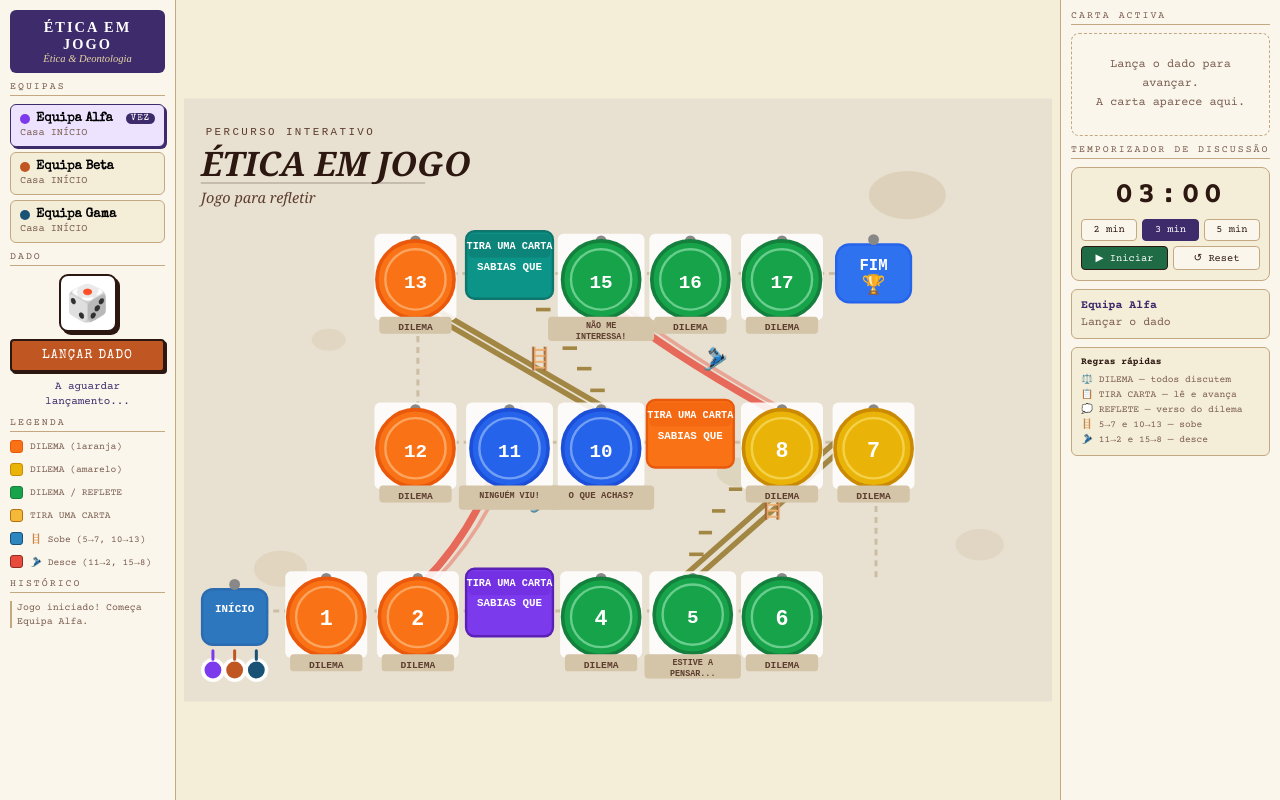
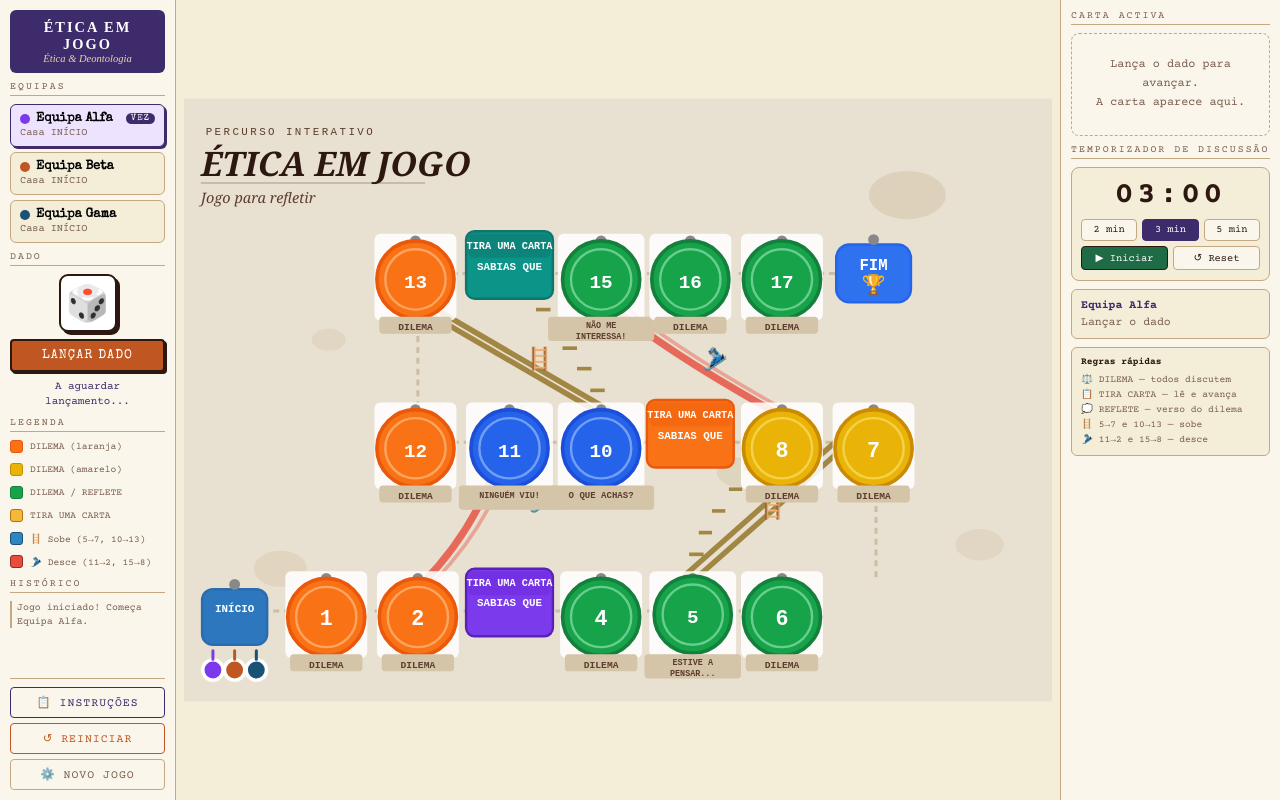
Before and after one commit to EnfermEtica/etica-em-jogo, a React (Create React App) app: page / in a window 1280 px wide. Both pictures are taken after a click on the button "▶ INICIAR JOGO". Built offline with nearby package versions, Linux system fonts and the light colour scheme.

Commit message:
Add files via upload

```diff
--- a/src/components/GameScreen.jsx
+++ b/src/components/GameScreen.jsx
@@ -95,6 +95,7 @@ export default function GameScreen({ teams, onRestart }) {
       }, 1000);
     }
     return () => clearInterval(sabiasRef.current);
+  // eslint-disable-next-line react-hooks/exhaustive-deps
   }, [sabiasActive]);
 
   const stopSabiasTimer = () => {
@@ -134,6 +135,7 @@ export default function GameScreen({ teams, onRestart }) {
     const isSobe = TELEPORT_MESSAGES[fromPos]?.sobe;
     addLog(`${isSobe ? '🪜' : '🎿'} ${teams[tIdx].name} ${isSobe ? 'subiu' : 'desceu'}! → Casa ${BOARD[dest]?.n}`, true);
     processLanding(dest, tIdx);
+  // eslint-disable-next-line react-hooks/exhaustive-deps
   }, [teams, addLog]);
 
   // ── Avançar após SABIAS QUE ───────────────────────────────────
@@ -159,6 +161,7 @@ export default function GameScreen({ teams, onRestart }) {
     } else {
       processLanding(newPos, tIdx);
     }
+  // eslint-disable-next-line react-hooks/exhaustive-deps
   }, [teams, addLog, executeTeleport]);
 
   // ── Processar aterragem numa casa ─────────────────────────────
@@ -194,6 +197,7 @@ export default function GameScreen({ teams, onRestart }) {
       setSabiasCountdown(120);
       setSabiasActive(true);
     }
+  // eslint-disable-next-line react-hooks/exhaustive-deps
   }, [addLog, resetTimer, timerDefault]);
 
   // ── Lançar dado ───────────────────────────────────────────────
@@ -249,6 +253,63 @@ export default function GameScreen({ teams, onRestart }) {
     const tIdx = sabiasTurnRef.current;
     stopSabiasTimer();
     executeSabiasAdvance(pos, tIdx);
+  };
+
+  // ── Reiniciar jogo (mantém equipas) ──────────────────────────
+  const handleReiniciar = () => {
+    setModal({
+      title: '↺ Reiniciar Jogo',
+      body: 'As peças voltam ao INÍCIO e o jogo recomeça.\nOs nomes das equipas mantêm-se.\n\nTens a certeza?',
+      onClose: () => {
+        setPositions(teams.map(() => 0));
+        setTurn(0);
+        setRolled(false);
+        setDiceVal(null);
+        setActiveCard(null);
+        setShowReflete(false);
+        setWinner(null);
+        setLog([`Jogo reiniciado! Começa ${teams[0].name}.`]);
+        resetTimer(timerDefault);
+        stopSabiasTimer();
+        pairDeck.current = shuffle(PAIRS.map((_, i) => i));
+        sabiasDeck.current = shuffle(SABIAS.map((_, i) => i));
+      },
+    });
+  };
+
+  // ── Novo jogo (volta ao setup) ────────────────────────────────
+  const handleNovoJogo = () => {
+    setModal({
+      title: '⚙️ Novo Jogo',
+      body: 'Vais voltar ao ecrã de configuração.\nO jogo actual será terminado.\n\nTens a certeza?',
+      onClose: () => {
+        clearInterval(timerRef.current);
+        stopSabiasTimer();
+        onRestart();
+      },
+    });
+  };
+
+  // ── Instruções ────────────────────────────────────────────────
+  const INSTRUCOES = `1. Todos partem do INÍCIO; começa a equipa que tirar o dado mais alto.
+
+2. Cada equipa joga uma vez (alternadamente), lançando o dado e avançando as casas correspondentes.
+
+3. Casa DILEMA — a equipa lê a carta em voz alta. Todos os participantes podem dar a sua opinião. O verso da carta (REFLETE) pode ajudar. Não há respostas certas.
+
+4. Casa TIRA UMA CARTA (SABIAS QUE) — lê a carta. A equipa tem 2 minutos e avança automaticamente 1 casa.
+
+5. Casa ESTIVE A PENSAR (5) ou O QUE ACHAS? (10) — a equipa sobe de casa.
+
+6. Casa NINGUÉM VIU! (11) ou NÃO ME INTERESSA! (15) — a equipa desce de casa.
+
+7. Ganha a equipa que chegar ao FIM ou estiver mais perto.`;
+
+  const handleInstrucoes = () => {
+    setModal({
+      title: '📋 Instruções',
+      body: INSTRUCOES,
+    });
   };
 
   // ── Próximo turno ─────────────────────────────────────────────
@@ -348,6 +409,37 @@ export default function GameScreen({ teams, onRestart }) {
             </div>
           ))}
         </div>
+
+        {/* ── BOTÕES DE NAVEGAÇÃO ── */}
+        <div style={{ marginTop: 'auto', paddingTop: 8, display: 'flex', flexDirection: 'column', gap: 5, borderTop: `1px solid ${C.border}` }}>
+          <button onClick={handleInstrucoes} style={{
+            width: '100%', background: C.paper, color: C.purple,
+            border: `1.5px solid ${C.purple}`, padding: '7px 0',
+            fontFamily: "'Courier Prime', monospace", fontSize: '0.72rem',
+            letterSpacing: 1, textTransform: 'uppercase', cursor: 'pointer',
+            borderRadius: 4, display: 'flex', alignItems: 'center', justifyContent: 'center', gap: 5,
+          }}>
+            📋 Instruções
+          </button>
+          <button onClick={handleReiniciar} style={{
+            width: '100%', background: C.paper, color: C.orange,
+            border: `1.5px solid ${C.orange}`, padding: '7px 0',
+            fontFamily: "'Courier Prime', monospace", fontSize: '0.72rem',
+            letterSpacing: 1, textTransform: 'uppercase', cursor: 'pointer',
+            borderRadius: 4, display: 'flex', alignItems: 'center', justifyContent: 'center', gap: 5,
+          }}>
+            ↺ Reiniciar
+          </button>
+          <button onClick={handleNovoJogo} style={{
+            width: '100%', background: C.paper, color: C.inkLight,
+            border: `1.5px solid ${C.border}`, padding: '7px 0',
+            fontFamily: "'Courier Prime', monospace", fontSize: '0.72rem',
+            letterSpacing: 1, textTransform: 'uppercase', cursor: 'pointer',
+            borderRadius: 4, display: 'flex', alignItems: 'center', justifyContent: 'center', gap: 5,
+          }}>
+            ⚙️ Novo Jogo
+          </button>
+        </div>
       </div>
 
       {/* ── TABULEIRO ── */}
@@ -431,10 +523,19 @@ export default function GameScreen({ teams, onRestart }) {
       {/* ── MODAL ── */}
       {modal && (
         <div style={{ position: 'fixed', inset: 0, background: 'rgba(44,24,16,0.55)', zIndex: 200, display: 'flex', alignItems: 'center', justifyContent: 'center', padding: 20 }}>
-          <div style={{ background: C.paper, border: `3px solid ${C.ink}`, borderRadius: 10, padding: 26, maxWidth: 400, width: '100%', boxShadow: `6px 6px 0 ${C.ink}` }}>
+          <div style={{ background: C.paper, border: `3px solid ${C.ink}`, borderRadius: 10, padding: 26, maxWidth: 420, width: '100%', boxShadow: `6px 6px 0 ${C.ink}` }}>
             <div style={{ fontFamily: "'Playfair Display', serif", fontSize: '1.25rem', color: C.purple, textAlign: 'center', marginBottom: 10 }}>{modal.title}</div>
             <div style={{ fontFamily: "'Courier Prime', monospace", fontSize: '0.82rem', color: C.ink, textAlign: 'center', lineHeight: 1.7, marginBottom: 18, whiteSpace: 'pre-line' }}>{modal.body}</div>
-            <button onClick={closeModal} style={{ width: '100%', background: C.purple, color: 'white', border: `2px solid ${C.ink}`, padding: '9px 0', fontFamily: "'Special Elite', cursive", fontSize: '0.88rem', letterSpacing: 1, cursor: 'pointer', borderRadius: 4, boxShadow: `3px 3px 0 ${C.ink}` }}>Continuar</button>
+            <div style={{ display: 'flex', gap: 8 }}>
+              {modal.onClose && (
+                <button onClick={() => setModal(null)} style={{ flex: 1, background: C.paper, color: C.inkLight, border: `2px solid ${C.border}`, padding: '9px 0', fontFamily: "'Special Elite', cursive", fontSize: '0.85rem', letterSpacing: 1, cursor: 'pointer', borderRadius: 4 }}>
+                  Cancelar
+                </button>
+              )}
+              <button onClick={closeModal} style={{ flex: 2, background: C.purple, color: 'white', border: `2px solid ${C.ink}`, padding: '9px 0', fontFamily: "'Special Elite', cursive", fontSize: '0.88rem', letterSpacing: 1, cursor: 'pointer', borderRadius: 4, boxShadow: `3px 3px 0 ${C.ink}` }}>
+                {modal.onClose ? 'Confirmar' : 'Continuar'}
+              </button>
+            </div>
           </div>
         </div>
       )}
```
